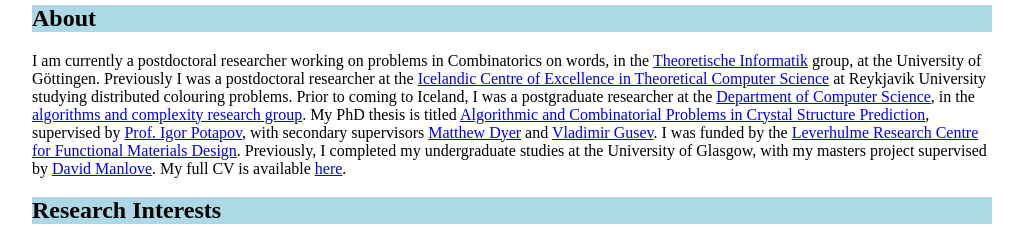
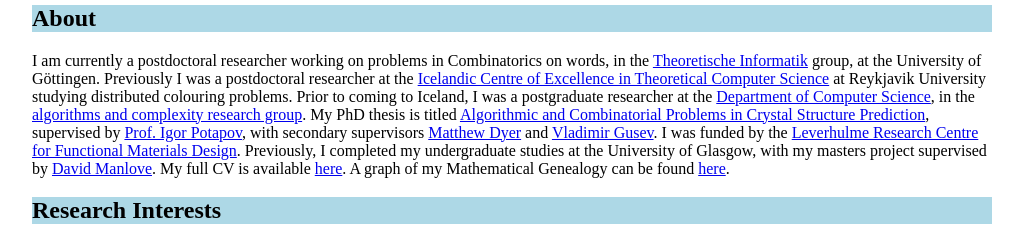
Before and after one commit to DuncanAdamson/duncanadamson.github.io, a plain HTML site: page index.html in a window 1280 px wide. Shown: the part 510-751 px from the top of the page, without its empty margins (128-1151 px from the left). Drawn offline with Linux system fonts and the light colour scheme.

Commit message:
Adding genealogy

```diff
--- a/index.html
+++ b/index.html
@@ -63,6 +63,7 @@ body {
         I was funded by the <a href="https://www.liverpool.ac.uk/leverhulme-research-centre/">Leverhulme Research Centre for Functional Materials Design</a>.
 	Previously, I completed my undergraduate studies at the University of Glasgow, with my masters project supervised by <a href="http://www.dcs.gla.ac.uk/~davidm/">David Manlove</a>.
 	My full CV is available <a href="Duncan_Adamson_CV.pdf">here</a>.
+    A graph of my Mathematical Genealogy can be found <a href="Genealogy.pdf">here</a>.
 	<! -- Sneaky substack link https://stringology.substack.com/ -->
 	</p>
 </div>
```
Also changed, not shown: 1 other file.
